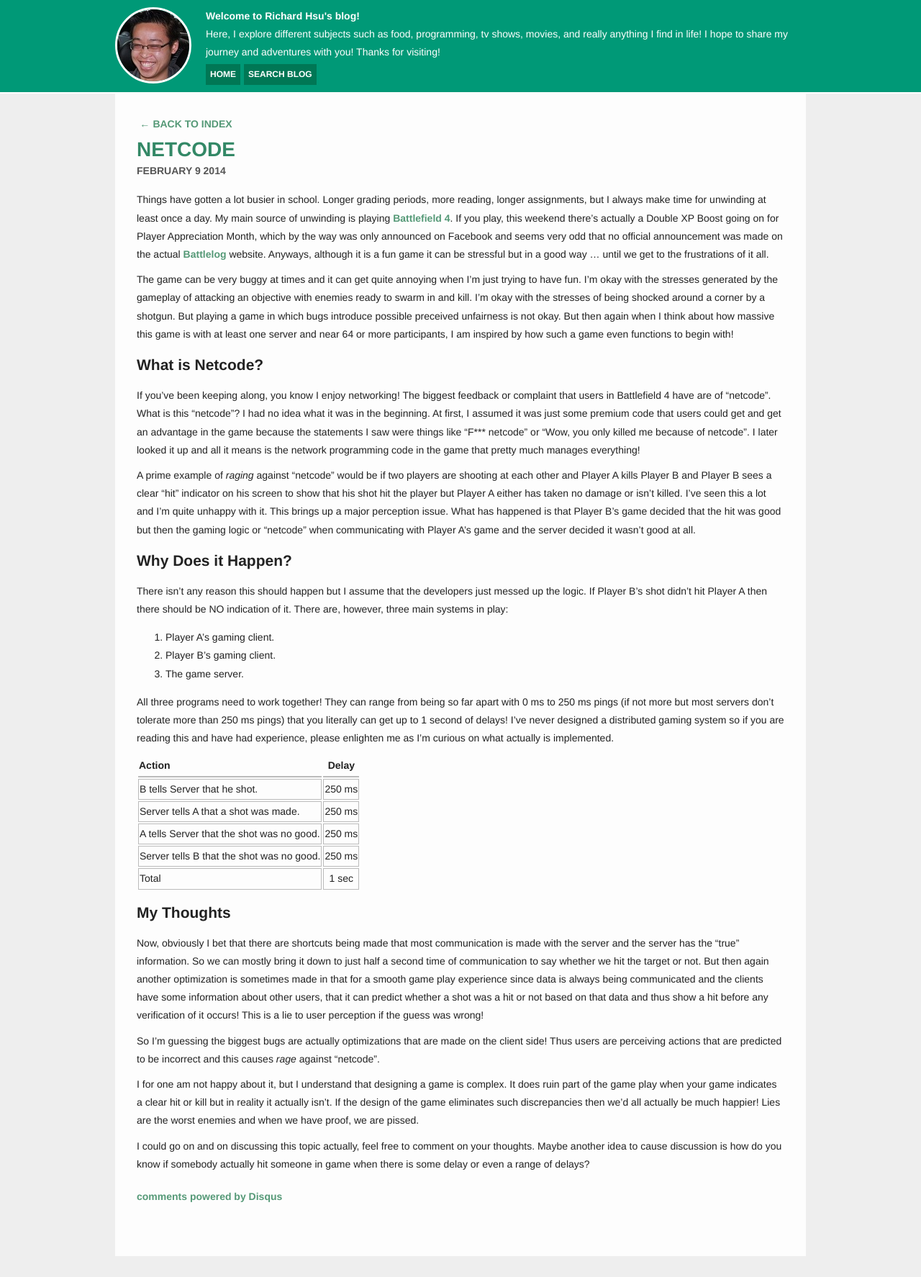
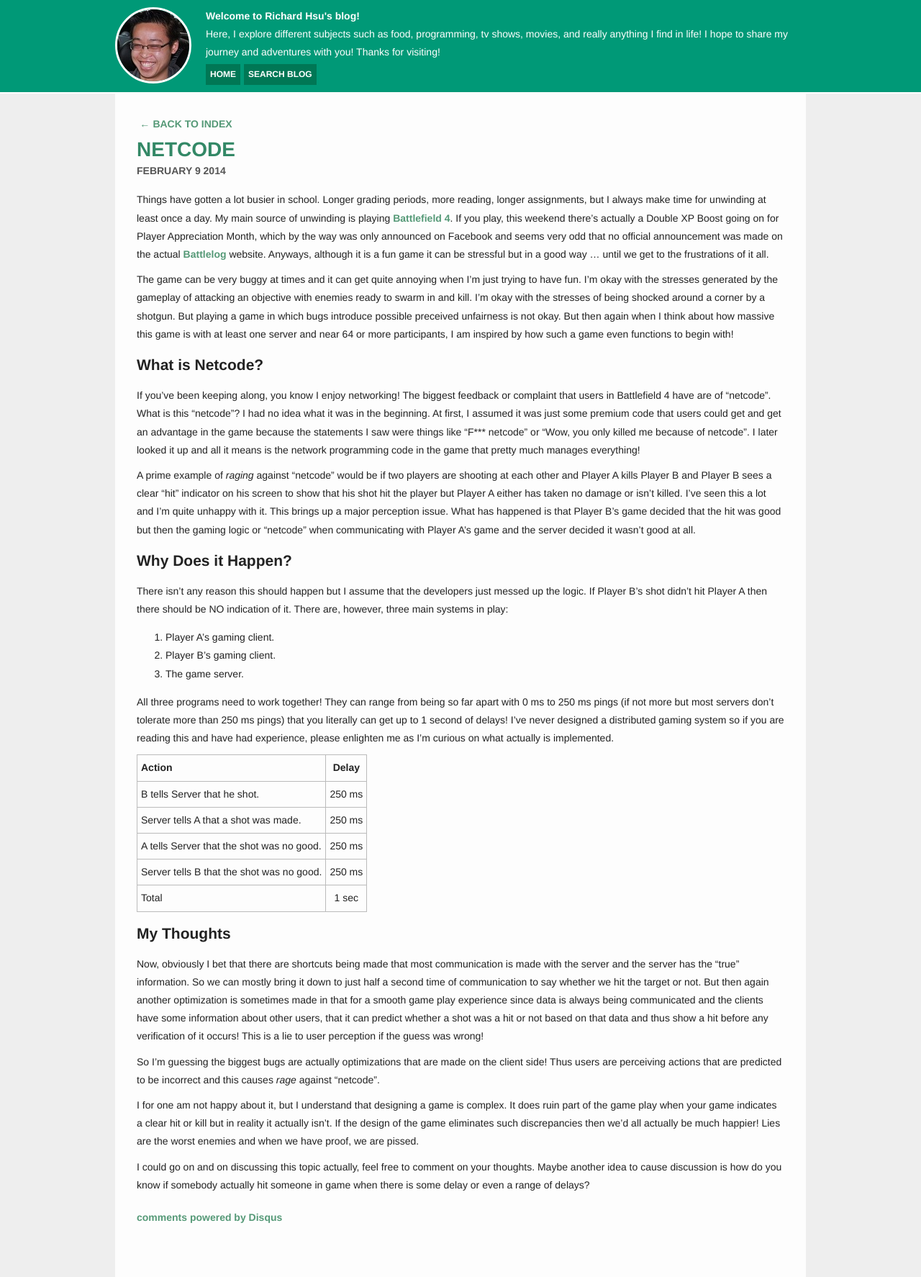
Before and after one commit to richardhsu/richardhsu.github.io, a Jekyll site: the page built from _posts/2014-02-09-netcode-frustrations.markdown, in a window 1280 px wide. Shown: the whole page at 72% size. Built offline with Jekyll 4.4.1, drawn with Linux system fonts in a browser that asks for light colours; Markdown is read by kramdown in place of the engine named in the settings; comment, search, counter and statistics services are not loaded; before the commit the page ends 1745 px from its top, so only the background shows below that.

Commit message:
Fixed padding around tables.

```diff
--- a/css/style.css
+++ b/css/style.css
@@ -87,6 +87,16 @@ iframe {
 
 iframe:not([seamless]) {
   border: 0px;
+}
+
+table {
+  border-collapse: collapse;
+  border-spacing: 0;
+}
+
+table td, table th {
+  border: 1px solid #bbbbbb;
+  padding: 5px;
 }
 
 /* Generalized Custome Style Classes */
@@ -256,11 +266,3 @@ ul.pages li a:hover, ul.pages li a:active {
 #disqus_thread {
   margin-top: 20px;
 }
-
-table td {
-  border: 1px solid #bbbbbb;
-}
-
-table thead th {
-  border-bottom: 2px solid #bbbbbb;
-}
```
